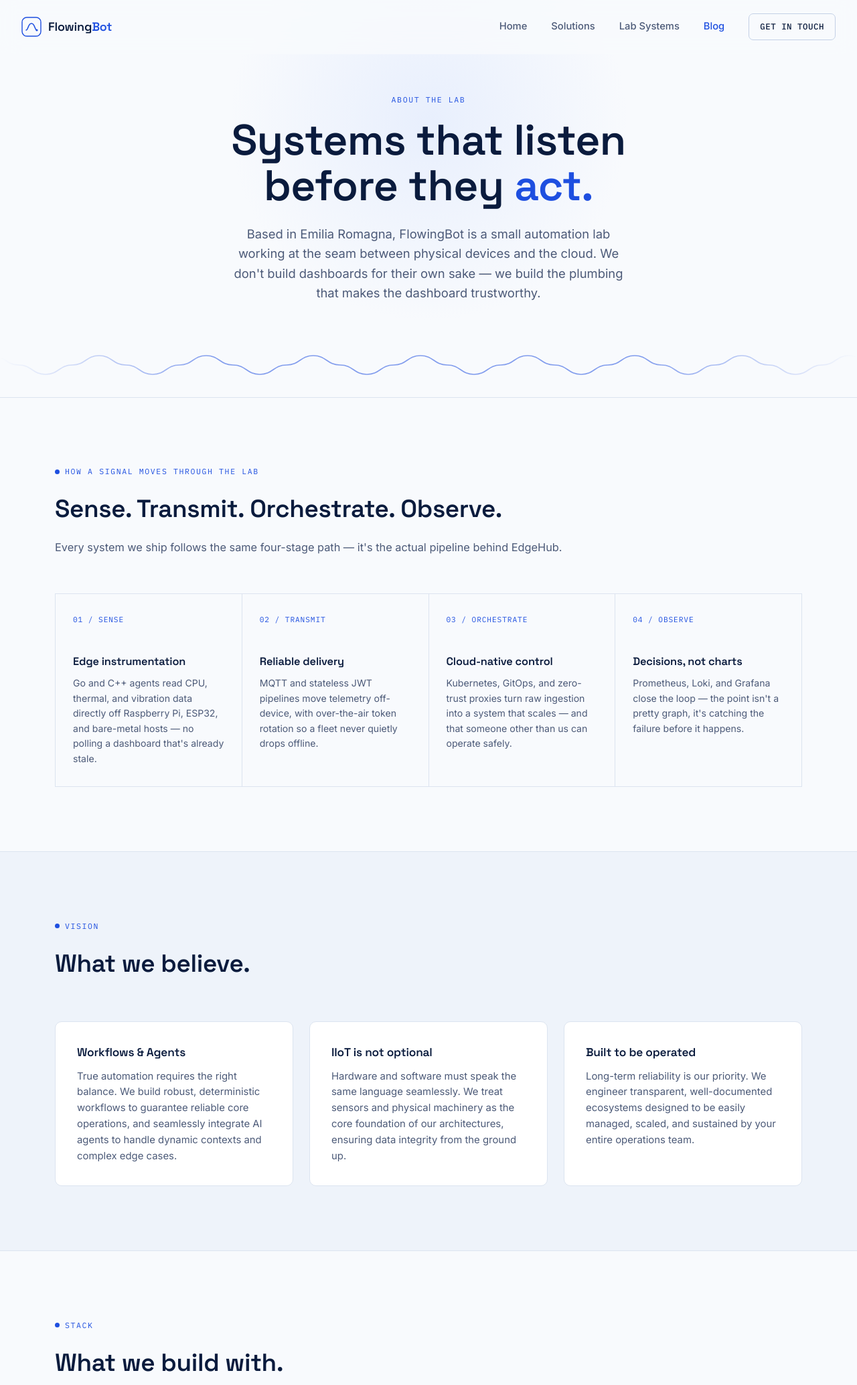
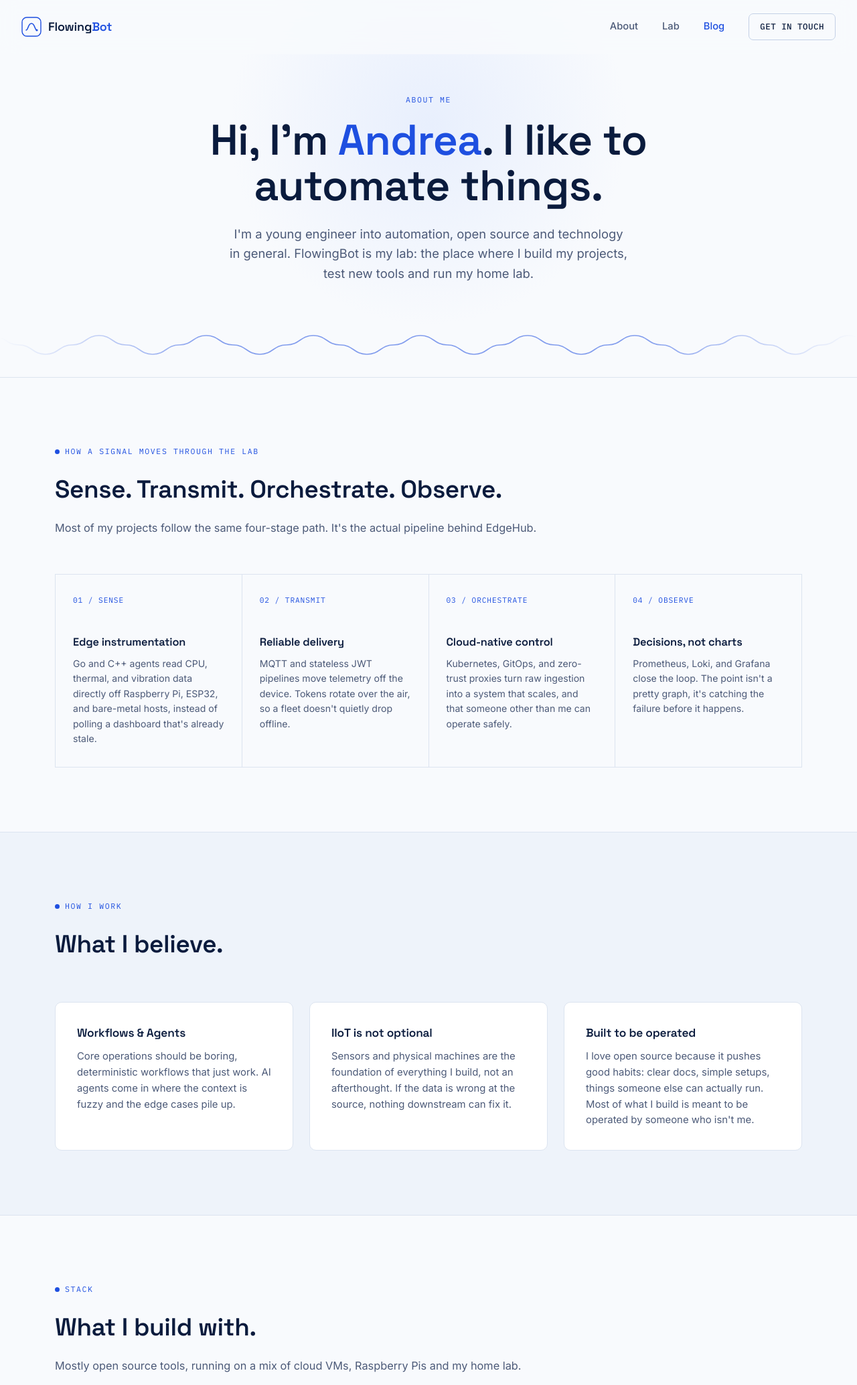
Before and after one commit to AndreaProzzo21/flowingbot, a plain HTML site: page about.html in a window 1280 px wide. Shown: the top 2068 px of the page at 67% size. Drawn offline with Linux system fonts and the light colour scheme.

Commit message:
Modified about hero section and overall fix

```diff
--- a/about.html
+++ b/about.html
@@ -4,7 +4,7 @@
 <meta charset="UTF-8">
 <meta name="viewport" content="width=device-width, initial-scale=1.0">
 <title>About — FlowingBot</title>
-<meta name="description" content="FlowingBot is an edge-to-cloud automation lab based in Emilia Romagna, building the systems between physical devices and the cloud.">
+<meta name="description" content="I'm Andrea Prozzo, a young engineer into automation, open source and technology. FlowingBot is my lab: projects, experiments and a home lab.">
 <link rel="icon" type="image/png" sizes="192x192" href="/logo.png">
 <link rel="preconnect" href="https://fonts.googleapis.com">
 <link href="https://fonts.googleapis.com/css2?family=Space+Grotesk:wght@500;600;700&family=Inter:wght@400;500;600&family=IBM+Plex+Mono:wght@400;500&display=swap" rel="stylesheet">
@@ -25,9 +25,8 @@
         <span></span><span></span>
     </button>
     <div class="nav-links" id="navLinks">
-        <a href="/index.html">Home</a>
-        <a href="/index.html#solutions">Solutions</a>
-        <a href="/index.html#lab">Lab Systems</a>
+        <a href="/about.html">About</a>
+        <a href="/index.html#lab">Lab</a>
         <a href="/blog.html" style="color: var(--blue);">Blog</a>
         <a href="mailto:info@flowingbot.com" class="nav-cta">GET IN TOUCH</a>
     </div>
@@ -35,10 +34,9 @@
 
 <header class="hero">
     <div class="container hero-container">
-        <span class="eyebrow">About the lab</span>
-        <h1>Systems that listen <br>before they <span>act.</span></h1>
-        <p class="lede">Based in Emilia Romagna, FlowingBot is a small automation lab working at the seam between physical devices and the cloud. We don't build dashboards for their own sake — we build the plumbing that makes the dashboard trustworthy.</p>
-    </div>
+        <span class="eyebrow">About me</span>
+        <h1>Hi, I'm <span>Andrea</span>. I like to automate things.</h1>
+        <p class="lede">I'm a young engineer into automation, open source and technology in general. FlowingBot is my lab: the place where I build my projects, test new tools and run my home lab. </p>
 </header>
 
 <section>
@@ -46,28 +44,28 @@
         <div class="section-head">
             <span class="eyebrow">How a signal moves through the lab</span>
             <h2>Sense. Transmit. Orchestrate. Observe.</h2>
-            <p>Every system we ship follows the same four-stage path — it's the actual pipeline behind EdgeHub.</p>
+            <p>Most of my projects follow the same four-stage path. It's the actual pipeline behind EdgeHub.</p>
         </div>
         <div class="approach">
             <div class="approach-step">
                 <span class="approach-code">01 / SENSE</span>
                 <h3>Edge instrumentation</h3>
-                <p>Go and C++ agents read CPU, thermal, and vibration data directly off Raspberry Pi, ESP32, and bare-metal hosts — no polling a dashboard that's already stale.</p>
+                <p>Go and C++ agents read CPU, thermal, and vibration data directly off Raspberry Pi, ESP32, and bare-metal hosts, instead of polling a dashboard that's already stale.</p>
             </div>
             <div class="approach-step">
                 <span class="approach-code">02 / TRANSMIT</span>
                 <h3>Reliable delivery</h3>
-                <p>MQTT and stateless JWT pipelines move telemetry off-device, with over-the-air token rotation so a fleet never quietly drops offline.</p>
+                <p>MQTT and stateless JWT pipelines move telemetry off the device. Tokens rotate over the air, so a fleet doesn't quietly drop offline.</p>
             </div>
             <div class="approach-step">
                 <span class="approach-code">03 / ORCHESTRATE</span>
                 <h3>Cloud-native control</h3>
-                <p>Kubernetes, GitOps, and zero-trust proxies turn raw ingestion into a system that scales — and that someone other than us can operate safely.</p>
+                <p>Kubernetes, GitOps, and zero-trust proxies turn raw ingestion into a system that scales, and that someone other than me can operate safely.</p>
             </div>
             <div class="approach-step">
                 <span class="approach-code">04 / OBSERVE</span>
                 <h3>Decisions, not charts</h3>
-                <p>Prometheus, Loki, and Grafana close the loop — the point isn't a pretty graph, it's catching the failure before it happens.</p>
+                <p>Prometheus, Loki, and Grafana close the loop. The point isn't a pretty graph, it's catching the failure before it happens.</p>
             </div>
         </div>
     </div>
@@ -76,21 +74,21 @@
 <section class="lab-alt">
     <div class="container">
         <div class="section-head">
-            <span class="eyebrow">Vision</span>
-            <h2>What we believe.</h2>
+            <span class="eyebrow">How I work</span>
+            <h2>What I believe.</h2>
         </div>
         <div class="values-grid">
             <div class="value-card">
                 <h3>Workflows & Agents</h3>
-                <p>True automation requires the right balance. We build robust, deterministic workflows to guarantee reliable core operations, and seamlessly integrate AI agents to handle dynamic contexts and complex edge cases.</p>
+                <p>Core operations should be boring, deterministic workflows that just work. AI agents come in where the context is fuzzy and the edge cases pile up.</p>
             </div>
             <div class="value-card">
                 <h3>IIoT is not optional</h3>
-                <p>Hardware and software must speak the same language seamlessly. We treat sensors and physical machinery as the core foundation of our architectures, ensuring data integrity from the ground up.</p>
+                <p>Sensors and physical machines are the foundation of everything I build, not an afterthought. If the data is wrong at the source, nothing downstream can fix it.</p>
             </div>
             <div class="value-card">
                 <h3>Built to be operated</h3>
-                <p>Long-term reliability is our priority. We engineer transparent, well-documented ecosystems designed to be easily managed, scaled, and sustained by your entire operations team.</p>
+                <p>I love open source because it pushes good habits: clear docs, simple setups, things someone else can actually run. Most of what I build is meant to be operated by someone who isn't me.</p>
             </div>
         </div>
     </div>
@@ -100,7 +98,8 @@
     <div class="container">
         <div class="section-head">
             <span class="eyebrow">Stack</span>
-            <h2>What we build with.</h2>
+            <h2>What I build with.</h2>
+            <p>Mostly open source tools, running on a mix of cloud VMs, Raspberry Pis and my home lab.</p>
         </div>
 
         <div class="stack-domain">
@@ -130,8 +129,8 @@
     <div class="container">
         <div class="cta-band">
             <div>
-                <h2>Curious how the lab works day to day?</h2>
-                <p>Open systems, open questions — happy to talk shop.</p>
+                <h2>Curious about something here?</h2>
+                <p>Open systems, open questions. Happy to talk shop.</p>
             </div>
             <a href="mailto:info@flowingbot.com" class="btn btn-primary">info@flowingbot.com</a>
         </div>
```
